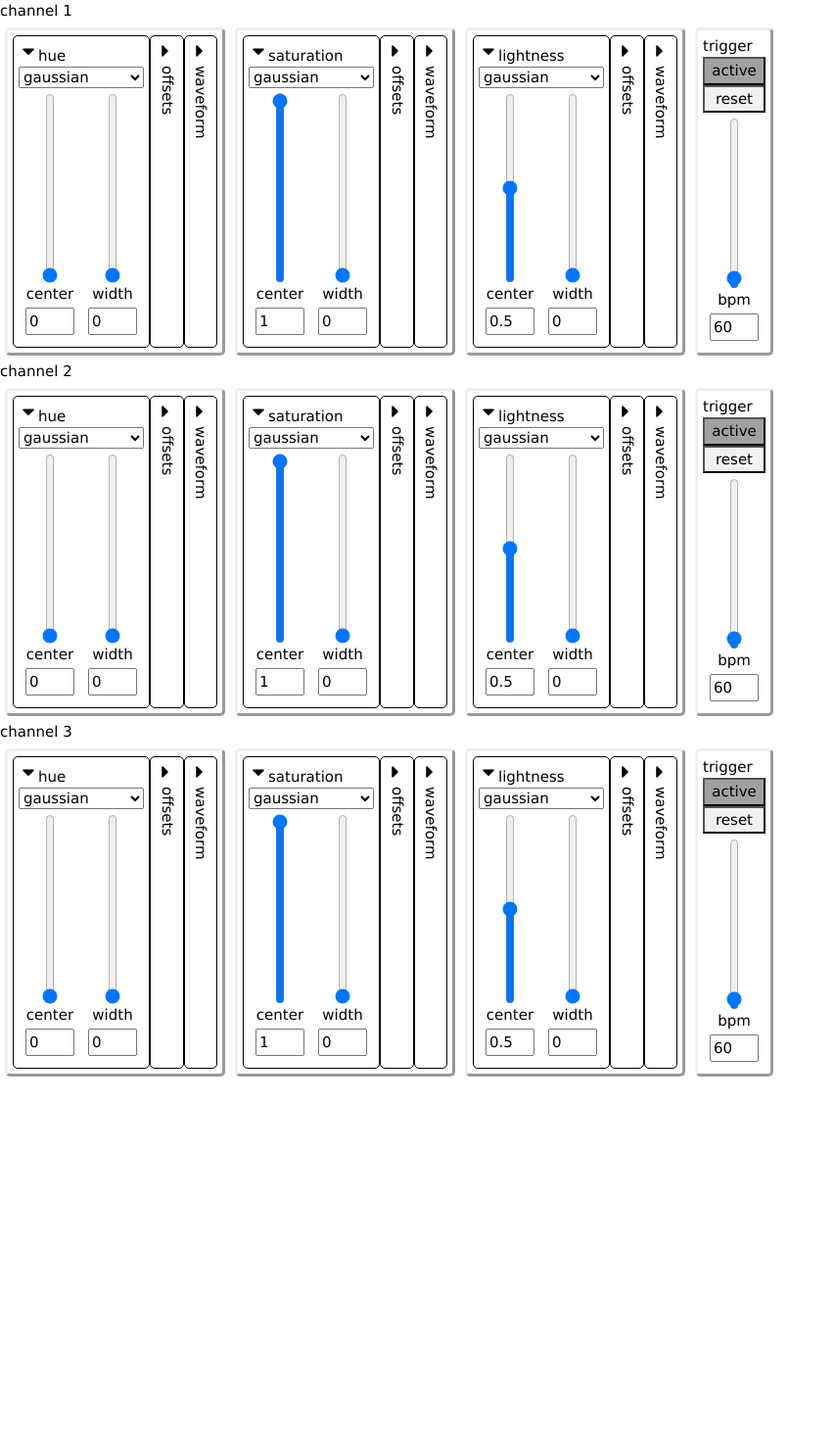
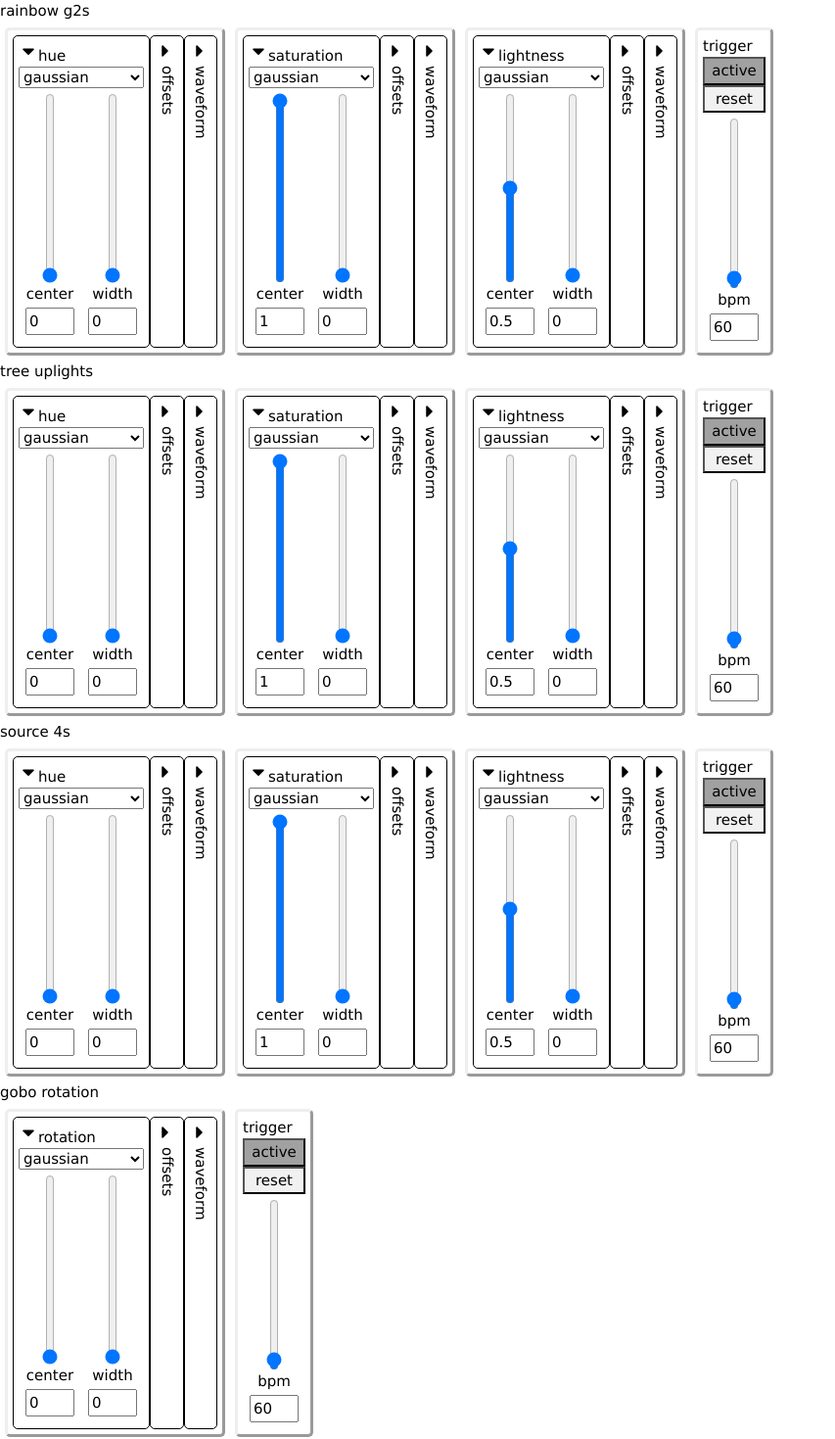
Before and after one commit to generalelectrix/color_hustler, a React (Create React App) app in the folder frontend/: page / in a window 1280 px wide. Shown: the top 1469 px of the page at 98% size, without its empty margins (0-853 px from the left). Before the commit the page ends 1104 px from the top, so only its background shows below. Built offline with nearby package versions, Linux system fonts and the light colour scheme; no server answers.

Commit message:
Add support for gobo rotators to the frontend.

```diff
--- a/frontend/src/App.js
+++ b/frontend/src/App.js
@@ -1,5 +1,5 @@
 import React from 'react';
-import Chain from './Chain';
+import { ColorChain, GoboChain } from './Chain';
 import './App.css'
 
 // The websocket we'll use to communicate with the backend.
@@ -15,9 +15,10 @@ const dispatch = (name, attr, payload) => {
 function App() {
   return (
     <div className="App">
-      <Chain dispatch={dispatch} index={0}/>
-      <Chain dispatch={dispatch} index={1}/>
-      <Chain dispatch={dispatch} index={2}/>
+      <ColorChain dispatch={dispatch} index={0} label="rainbow g2s"/>
+      <ColorChain dispatch={dispatch} index={1} label="tree uplights"/>
+      <ColorChain dispatch={dispatch} index={2} label="source 4s"/>
+      <GoboChain dispatch={dispatch} index={3} />
     </div>
   );
 }
--- a/frontend/src/Chain.js
+++ b/frontend/src/Chain.js
@@ -28,10 +28,10 @@ const ModulationChain = ({name, initialCenter, index, dispatch}) => {
   )
 }
 
-const Chain = ({index, dispatch}) => {
+export const ColorChain = ({index, dispatch, label}) => {
   return (
     <div>
-      channel {index + 1}
+      {label ? label : "channel" + (index + 1)}
       <div className="flexrow">
         <ModulationChain name="hue" initialCenter={0.0} index={index} dispatch={dispatch} />
         <ModulationChain name="saturation" initialCenter={1.0} index={index} dispatch={dispatch} />
@@ -49,4 +49,21 @@ const Chain = ({index, dispatch}) => {
   )
 }
 
-export default Chain
+export const GoboChain = ({index, dispatch}) => {
+  return (
+    <div>
+      gobo rotation
+      <div className="flexrow">
+        <ModulationChain name="rotation" initialCenter={0.0} index={index} dispatch={dispatch} />
+        <div className="panel">
+          <span>trigger</span>
+          <Trigger
+            name={"trigger" + index}
+            initialBpm={60.0}
+            dispatch={dispatch} />
+        </div>
+      </div>
+    </div>
+
+  )
+}
```
Also changed, not shown: 1 other file (tests, documents, lock files or other folders).
